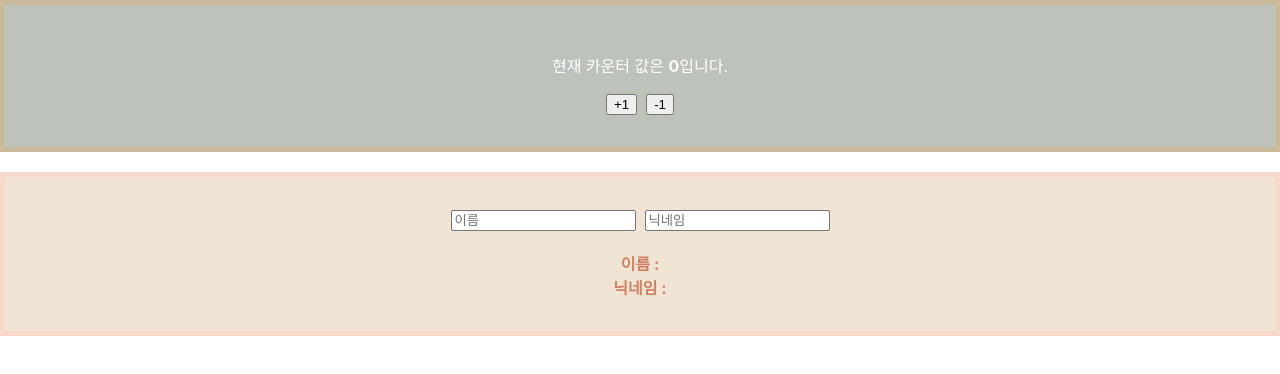
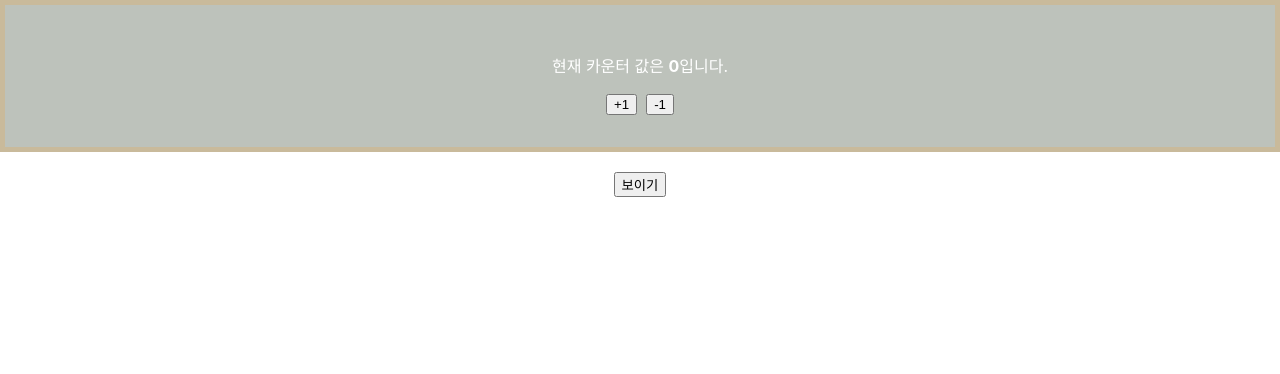
Before and after one commit to dohy-9443/ReactExample, a React (Create React App) app in the folder hooks-tutorial/: page / in a window 1280 px wide. Shown: the top 374 px of the page. Built offline with nearby package versions, Linux system fonts and the light colour scheme.

Commit message:
가시성 해보기

```diff
--- a/hooks-tutorial/src/App.js
+++ b/hooks-tutorial/src/App.js
@@ -1,13 +1,26 @@
-import React from "react";
+import React, { useState } from "react";
 import Counter from "./Counter";
 import Info from "./Info";
 
 const App = () => {
+  const [visible, setVisible] = useState(false);
   return (
     <div>
       <Counter />
       <br />
-      <Info />
+
+      <div style={{ textAlign: "center" }}>
+        <button
+          onClick={() => {
+            setVisible(!visible);
+          }}
+        >
+          {visible ? "숨기기" : "보이기"}
+        </button>
+        <br />
+        <br />
+        {visible && <Info />}
+      </div>
     </div>
   );
 };
```
